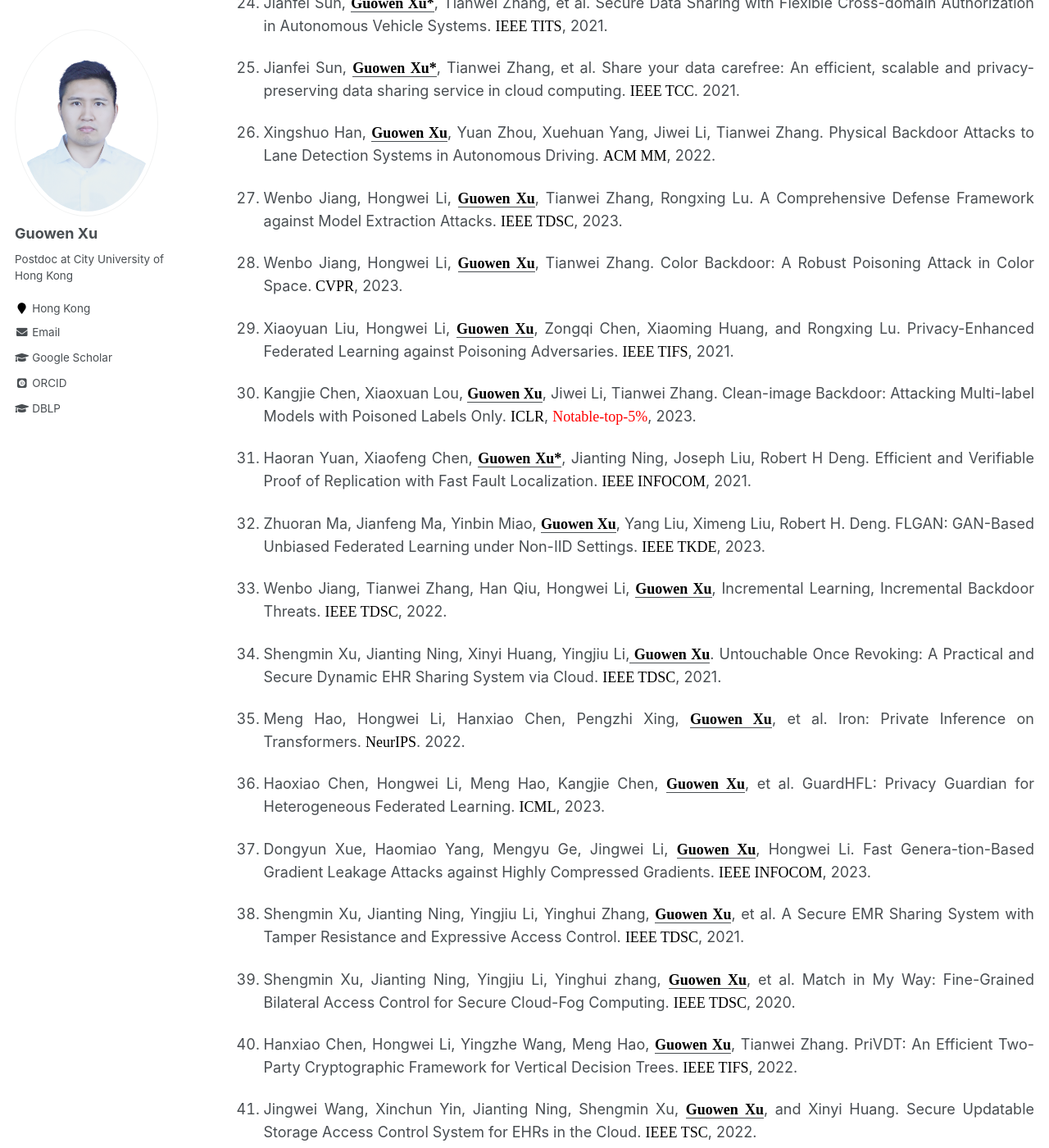
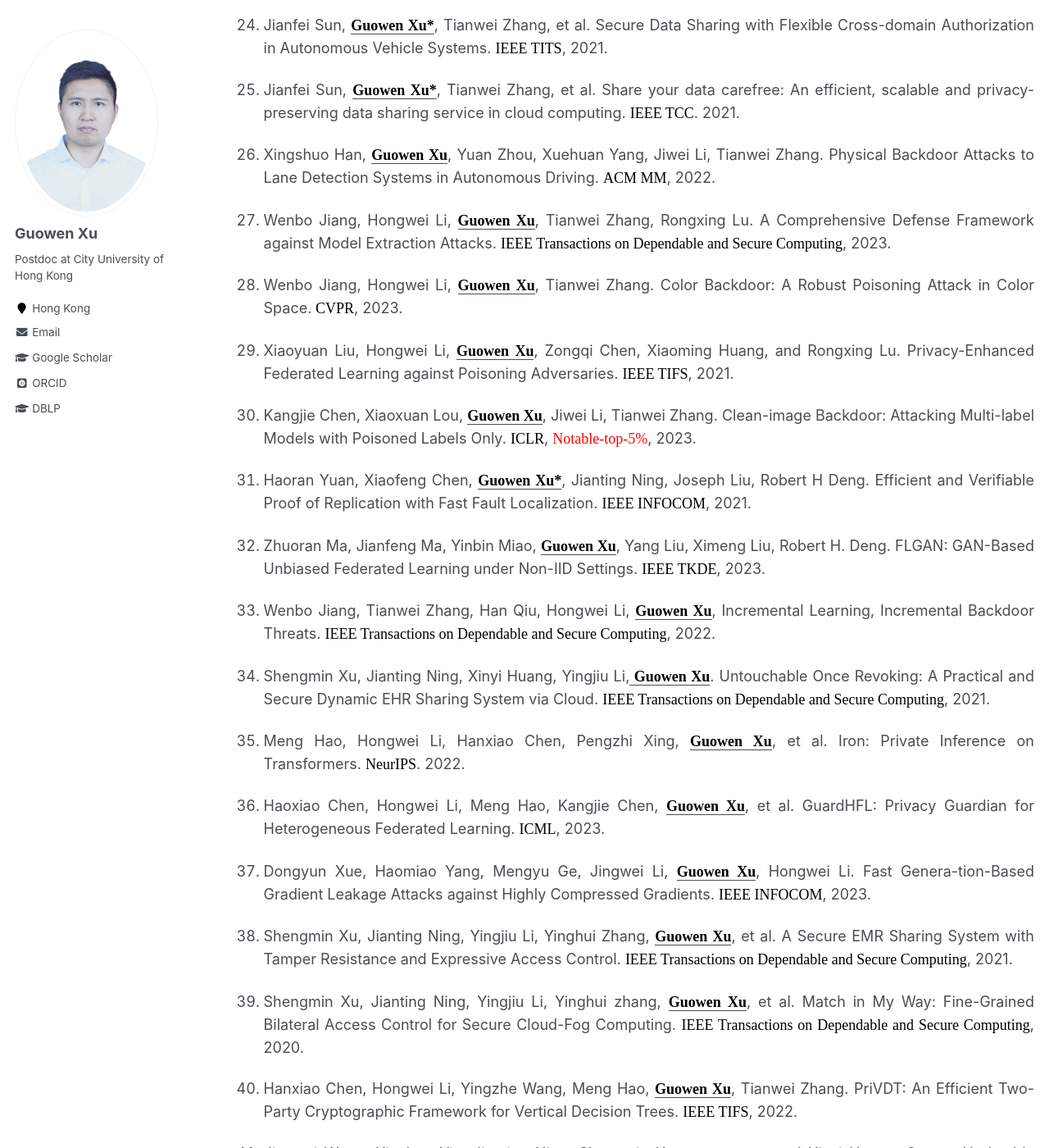
Before and after one commit to Guowen-xu/guowen-xu.github.io, a Jekyll site: the page built from _pages/publications.md, in a window 1280 px wide and 1400 px high, scrolled down 2180 px. Shown: the whole window at 82% size. Built offline with Jekyll 4.4.1, drawn with Linux system fonts in a browser that asks for light colours; some web fonts are replaced; some of the changed text lies outside the part shown.

Commit message:
Update publications.md

```diff
--- a/_pages/publications.md
+++ b/_pages/publications.md
@@ -14,12 +14,12 @@ You can find my articles on my [Google Scholar](https://scholar.google.com.hk/ci
 
 
 
-1. <p align="justify"> <u><b><font face="Times New Roman" color=black size=4> Guowen Xu</font></b></u>,  Hongwei Li, Yun Zhang, Shengmin Xu, Jianting Ning, Robert H. Deng. Privacy-preserving Federated Deep Learning with Irregular Users. <font face="Times New Roman" color=black size=4> IEEE TDSC</font>, 2020.</p>
-2. <p align="justify"> <u><b><font face="Times New Roman" color=black size=4> Guowen Xu</font></b></u>, Xingshuo Han, Tianwei Zhang, Shengmin Xu, Jianting Ning, et al. SIMC 2.0: Improved Secure ML Inference Against Malicious Clients. <font face="Times New Roman" color=black size=4> IEEE TDSC</font>, 2023.</p>
-3. <p align="justify"><u><b><font face="Times New Roman" color=black size=4> Guowen Xu</font></b></u>, Xingshuo Han, Gelei Deng, Tianwei Zhang, Shengmin Xu, et al. VerifyML: Obliviously Checking Model Fairness Resilient to Malicious Model Holder. <font face="Times New Roman" color=black size=4> IEEE TDSC</font>, 2023.</p>
+1. <p align="justify"> <u><b><font face="Times New Roman" color=black size=4> Guowen Xu</font></b></u>,  Hongwei Li, Yun Zhang, Shengmin Xu, Jianting Ning, Robert H. Deng. Privacy-preserving Federated Deep Learning with Irregular Users. <font face="Times New Roman" color=black size=4> IEEE Transactions on Dependable and Secure Computing</font>, 2020.</p>
+2. <p align="justify"> <u><b><font face="Times New Roman" color=black size=4> Guowen Xu</font></b></u>, Xingshuo Han, Tianwei Zhang, Shengmin Xu, Jianting Ning, et al. SIMC 2.0: Improved Secure ML Inference Against Malicious Clients. <font face="Times New Roman" color=black size=4> IEEE Transactions on Dependable and Secure Computing</font>, 2023.</p>
+3. <p align="justify"><u><b><font face="Times New Roman" color=black size=4> Guowen Xu</font></b></u>, Xingshuo Han, Gelei Deng, Tianwei Zhang, Shengmin Xu, et al. VerifyML: Obliviously Checking Model Fairness Resilient to Malicious Model Holder. <font face="Times New Roman" color=black size=4> IEEE Transactions on Dependable and Secure Computing</font>, 2023.</p>
 4. <p align="justify"><u><b><font face="Times New Roman" color=black size=4> Guowen Xu</font></b></u>, Hongwei Li, Sen Liu, Kan Yang, Xiaodong Lin. VerifyNet: Secure and Verifiable Federated Learning. <font face="Times New Roman" color=black size=4> IEEE TIFS</font>, 2019.</p>
 5. <p align="justify"><u><b><font face="Times New Roman" color=black size=4> Guowen Xu</font></b></u>, Hongwei Li, Yuanshun Dai, Kan Yang, Xiaodong Lin. Enabling Efficient and Ge-ometric Range Query with Access Control over Encrypted Spatial Data. <font face="Times New Roman" color=black size=4> IEEE TIFS</font>,  2018.</p>
-6. <p align="justify"><u><b><font face="Times New Roman" color=black size=4> Guowen Xu</font></b></u>, Xingshuo Han, Shengmin Xu, Tianwei Zhang, Hongwei Li, et al. Hercules: Boosting the Performance of Privacy-preserving Federated Learning. <font face="Times New Roman" color=black size=4> IEEE TDSC</font>, 2022.</p>
+6. <p align="justify"><u><b><font face="Times New Roman" color=black size=4> Guowen Xu</font></b></u>, Xingshuo Han, Shengmin Xu, Tianwei Zhang, Hongwei Li, et al. Hercules: Boosting the Performance of Privacy-preserving Federated Learning. <font face="Times New Roman" color=black size=4> IEEE Transactions on Dependable and Secure Computing</font>, 2022.</p>
 7. <p align="justify"><u><b><font face="Times New Roman" color=black size=4> Guowen Xu</font></b></u>, Shengmin Xu, Jinhua Ma, Jianting Ning, Xinyi Huang. An Adaptively Secure and Efficient Data Sharing System for Dynamic User Groups in Cloud. <font face="Times New Roman" color=black size=4> IEEE TIFS</font>, 2023.</p>
 8. <p align="justify"><u><b><font face="Times New Roman" color=black size=4> Guowen Xu</font></b></u>, Hongwei Li, Hao Ren, Jianfei Sun, Shengmin Xu, Jianting Ning, Robert H. Deng. Secure and Verifiable Inference in Deep Neural Networks.<font face="Times New Roman" color=black size=4> ACM ACSAC</font>, 2021.</p>
 9. <p align="justify"><u><b><font face="Times New Roman" color=black size=4> Guowen Xu</font></b></u>, Hongwei Li, Shengmin Xu, Hao Ren, Kan Yang, Yinghui Zhang, Jianfei Sun, Robert H. Deng. Catch You If You Deceive Me: Verifiable and Privacy-aware Truth Discovery in Crowd Sensing Systems. <font face="Times New Roman" color=black size=4> ACM ASIACCS</font>, 2020.</p>
@@ -40,19 +40,19 @@ You can find my articles on my [Google Scholar](https://scholar.google.com.hk/ci
 24. <p align="justify">Jianfei Sun,  <u><b><font face="Times New Roman" color=black size=4> Guowen Xu*</font></b></u>, Tianwei Zhang, et al. Secure Data Sharing with Flexible Cross-domain Authorization in Autonomous Vehicle Systems. <font face="Times New Roman" color=black size=4> IEEE TITS</font>, 2021.</p>
 25. <p align="justify">Jianfei Sun,  <u><b><font face="Times New Roman" color=black size=4> Guowen Xu*</font></b></u>, Tianwei Zhang, et al. Share your data carefree: An efficient, scalable and privacy-preserving data sharing service in cloud computing. <font face="Times New Roman" color=black size=4> IEEE TCC</font>. 2021.</p>
 26. <p align="justify">Xingshuo Han, <u><b><font face="Times New Roman" color=black size=4> Guowen Xu</font></b></u>, Yuan Zhou, Xuehuan Yang, Jiwei Li, Tianwei Zhang. Physical Backdoor Attacks to Lane Detection Systems in Autonomous Driving.  <font face="Times New Roman" color=black size=4>ACM MM</font>, 2022.</p>
-27. <p align="justify">Wenbo Jiang, Hongwei Li, <u><b><font face="Times New Roman" color=black size=4> Guowen Xu</font></b></u>, Tianwei Zhang, Rongxing Lu. A Comprehensive Defense Framework against Model Extraction Attacks. <font face="Times New Roman" color=black size=4> IEEE TDSC</font>, 2023.</p>
+27. <p align="justify">Wenbo Jiang, Hongwei Li, <u><b><font face="Times New Roman" color=black size=4> Guowen Xu</font></b></u>, Tianwei Zhang, Rongxing Lu. A Comprehensive Defense Framework against Model Extraction Attacks. <font face="Times New Roman" color=black size=4> IEEE Transactions on Dependable and Secure Computing</font>, 2023.</p>
 28.  <p align="justify">Wenbo Jiang, Hongwei Li, <u><b><font face="Times New Roman" color=black size=4> Guowen Xu</font></b></u>, Tianwei Zhang. Color Backdoor: A Robust Poisoning Attack in Color Space.<font face="Times New Roman" color=black size=4> CVPR</font>, 2023.</p>
 29.  <p align="justify">Xiaoyuan Liu, Hongwei Li, <u><b><font face="Times New Roman" color=black size=4> Guowen Xu</font></b></u>, Zongqi Chen, Xiaoming Huang, and Rongxing Lu. Privacy-Enhanced Federated Learning against Poisoning Adversaries. <font face="Times New Roman" color=black size=4> IEEE TIFS</font>, 2021.</p>
 30.  <p align="justify">Kangjie Chen, Xiaoxuan Lou, <u><b><font face="Times New Roman" color=black size=4> Guowen Xu</font></b></u>, Jiwei Li, Tianwei Zhang. Clean-image Backdoor: Attacking Multi-label Models with Poisoned Labels Only. <font face="Times New Roman" color=black size=4> ICLR</font>, <font face="Times New Roman" color=red size=4> Notable-top-5%</font>, 2023.</p>
 31. <p align="justify">Haoran Yuan, Xiaofeng Chen, <u><b><font face="Times New Roman" color=black size=4> Guowen Xu*</font></b></u>, Jianting Ning, Joseph Liu, Robert H Deng.  Efficient and Verifiable Proof of Replication with Fast Fault Localization.  <font face="Times New Roman" color=black size=4> IEEE INFOCOM</font>, 2021.</p>
 32. <p align="justify">Zhuoran Ma, Jianfeng Ma, Yinbin Miao, <u><b><font face="Times New Roman" color=black size=4> Guowen Xu</font></b></u>, Yang Liu, Ximeng Liu, Robert H. Deng. FLGAN: GAN-Based Unbiased Federated Learning under Non-IID Settings. <font face="Times New Roman" color=black size=4> IEEE TKDE</font>, 2023.</p>
-33. <p align="justify">Wenbo Jiang, Tianwei Zhang, Han Qiu, Hongwei Li, <u><b><font face="Times New Roman" color=black size=4> Guowen Xu</font></b></u>, Incremental Learning, Incremental Backdoor Threats. <font face="Times New Roman" color=black size=4> IEEE TDSC</font>, 2022.</p>
-34. <p align="justify">Shengmin Xu, Jianting Ning, Xinyi Huang, Yingjiu Li,<u><b><font face="Times New Roman" color=black size=4> Guowen Xu</font></b></u>. Untouchable Once Revoking: A Practical and Secure Dynamic EHR Sharing System via Cloud. <font face="Times New Roman" color=black size=4> IEEE TDSC</font>, 2021.</p>
+33. <p align="justify">Wenbo Jiang, Tianwei Zhang, Han Qiu, Hongwei Li, <u><b><font face="Times New Roman" color=black size=4> Guowen Xu</font></b></u>, Incremental Learning, Incremental Backdoor Threats. <font face="Times New Roman" color=black size=4> IEEE Transactions on Dependable and Secure Computing</font>, 2022.</p>
+34. <p align="justify">Shengmin Xu, Jianting Ning, Xinyi Huang, Yingjiu Li,<u><b><font face="Times New Roman" color=black size=4> Guowen Xu</font></b></u>. Untouchable Once Revoking: A Practical and Secure Dynamic EHR Sharing System via Cloud. <font face="Times New Roman" color=black size=4> IEEE Transactions on Dependable and Secure Computing</font>, 2021.</p>
 35. <p align="justify">Meng Hao, Hongwei Li, Hanxiao Chen, Pengzhi Xing, <u><b><font face="Times New Roman" color=black size=4> Guowen Xu</font></b></u>, et al. Iron: Private Inference on Transformers.  <font face="Times New Roman" color=black size=4> NeurIPS</font>. 2022.</p>
 36. <p align="justify">Haoxiao Chen, Hongwei Li, Meng Hao, Kangjie Chen, <u><b><font face="Times New Roman" color=black size=4> Guowen Xu</font></b></u>, et al. GuardHFL: Privacy Guardian for Heterogeneous Federated Learning. <font face="Times New Roman" color=black size=4> ICML</font>, 2023.</p>
 37. <p align="justify">Dongyun Xue, Haomiao Yang, Mengyu Ge, Jingwei Li, <u><b><font face="Times New Roman" color=black size=4> Guowen Xu</font></b></u>, Hongwei Li. Fast Genera-tion-Based Gradient Leakage Attacks against Highly Compressed Gradients.  <font face="Times New Roman" color=black size=4> IEEE INFOCOM</font>, 2023. </p>
-38. <p align="justify">Shengmin Xu, Jianting Ning, Yingjiu Li, Yinghui Zhang, <u><b><font face="Times New Roman" color=black size=4> Guowen Xu</font></b></u>, et al. A Secure EMR Sharing System with Tamper Resistance and Expressive Access Control. <font face="Times New Roman" color=black size=4> IEEE TDSC</font>, 2021.</p>
-39. <p align="justify">Shengmin Xu, Jianting Ning, Yingjiu Li, Yinghui zhang, <u><b><font face="Times New Roman" color=black size=4> Guowen Xu</font></b></u>, et al. Match in My Way: Fine-Grained Bilateral Access Control for Secure Cloud-Fog Computing. <font face="Times New Roman" color=black size=4> IEEE TDSC</font>, 2020.</p>
+38. <p align="justify">Shengmin Xu, Jianting Ning, Yingjiu Li, Yinghui Zhang, <u><b><font face="Times New Roman" color=black size=4> Guowen Xu</font></b></u>, et al. A Secure EMR Sharing System with Tamper Resistance and Expressive Access Control. <font face="Times New Roman" color=black size=4> IEEE Transactions on Dependable and Secure Computing</font>, 2021.</p>
+39. <p align="justify">Shengmin Xu, Jianting Ning, Yingjiu Li, Yinghui zhang, <u><b><font face="Times New Roman" color=black size=4> Guowen Xu</font></b></u>, et al. Match in My Way: Fine-Grained Bilateral Access Control for Secure Cloud-Fog Computing. <font face="Times New Roman" color=black size=4> IEEE Transactions on Dependable and Secure Computing</font>, 2020.</p>
 40. <p align="justify">Hanxiao Chen, Hongwei Li, Yingzhe Wang, Meng Hao,  <u><b><font face="Times New Roman" color=black size=4> Guowen Xu</font></b></u>, Tianwei Zhang. PriVDT: An Efficient Two-Party Cryptographic Framework for Vertical Decision Trees. <font face="Times New Roman" color=black size=4> IEEE TIFS</font>, 2022.</p>
 41. <p align="justify">Jingwei Wang, Xinchun Yin, Jianting Ning, Shengmin Xu, <u><b><font face="Times New Roman" color=black size=4> Guowen Xu</font></b></u>, and Xinyi Huang. Secure Updatable Storage Access Control System for EHRs in the Cloud. <font face="Times New Roman" color=black size=4> IEEE TSC</font>, 2022.</p>
 42. <p align="justify">Xingshuo Han, Yutong Wu, Qingjie Zhang, Yuan Zhou,  Yuan Xu, Han Qiu, <u><b><font face="Times New Roman" color=black size=4> Guowen Xu</font></b></u>, and Tianwei Zhang. Backdooring Multimodal Learning. <font face="Times New Roman" color=black size=4> IEEE S&P</font>, 2024.</p>
```
